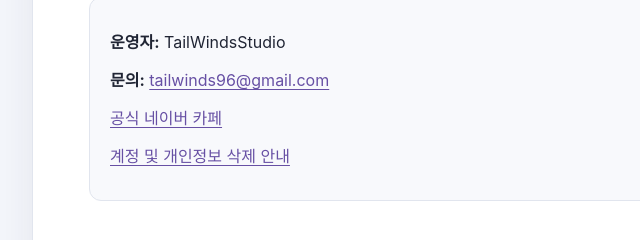
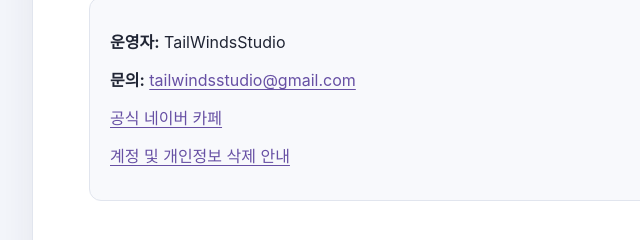
Before and after one commit to gmldyddl123/gmldyddl123.github.io, a plain HTML site: page index.html in a window 1280 px wide. Shown: the part 890-1130 px from the top of the page, 148-788 px from the left. Drawn offline with Linux system fonts and the light colour scheme.

Commit message:
Restore studio mailbox for customer inquiries

```diff
--- a/index.html
+++ b/index.html
@@ -192,6 +192,6 @@
 <header><p class="meta">TailWindsStudio</p><h1>냥투가 키우기</h1><p class="meta">NekoFighterIdle</p><div class="summary">게임을 진행하며 아이템과 재화를 모으고, 미션과 다양한 성장 콘텐츠를 즐기는 모바일 게임입니다.</div></header>
 <section><h2>게임 소개</h2><p>냥투가 키우기는 TailWindsStudio가 운영하는 모바일 게임입니다. 게임 진행도와 보유 아이템·재화를 저장하고, 출석·미션·이벤트 콘텐츠를 이용할 수 있습니다.</p></section>
 <section><h2>Google 계정 연동 안내</h2><p>Google Play Games 로그인을 통해 플레이어를 식별하고 게임 계정을 연동합니다. 계정과 연결된 게임 식별자 및 인증정보는 로그인과 이용자 식별에 사용되며, 게임 진행 정보의 저장·복구 및 고객지원을 제공합니다.</p><p>처리하는 정보와 사용 목적, 보관 및 삭제 절차는 <a href="/NekoFighterIdle-Privacy/">개인정보처리방침</a>에서 확인할 수 있습니다.</p></section>
-<section><h2>커뮤니티와 고객지원</h2><div class="contact"><p><strong>운영자:</strong> TailWindsStudio</p><p><strong>문의:</strong> <a href="mailto:tailwinds96@gmail.com">tailwinds96@gmail.com</a></p><p><a href="https://cafe.naver.com/nekofighteridle">공식 네이버 카페</a></p><p><a href="/NekoFighterIdle-Privacy/#account-deletion">계정 및 개인정보 삭제 안내</a></p></div></section>
+<section><h2>커뮤니티와 고객지원</h2><div class="contact"><p><strong>운영자:</strong> TailWindsStudio</p><p><strong>문의:</strong> <a href="mailto:tailwindsstudio@gmail.com">tailwindsstudio@gmail.com</a></p><p><a href="https://cafe.naver.com/nekofighteridle">공식 네이버 카페</a></p><p><a href="/NekoFighterIdle-Privacy/#account-deletion">계정 및 개인정보 삭제 안내</a></p></div></section>
 <footer><p>© 2026 TailWindsStudio</p><p><a href="/NekoFighterIdle-Privacy/">개인정보처리방침</a> · <a href="/NekoFighterIdle-Privacy/terms.html">이용약관</a> · <a href="/NekoFighterIdle-Privacy/copyright.html">저작권 및 라이선스</a></p></footer>
 </main></body></html>
```
